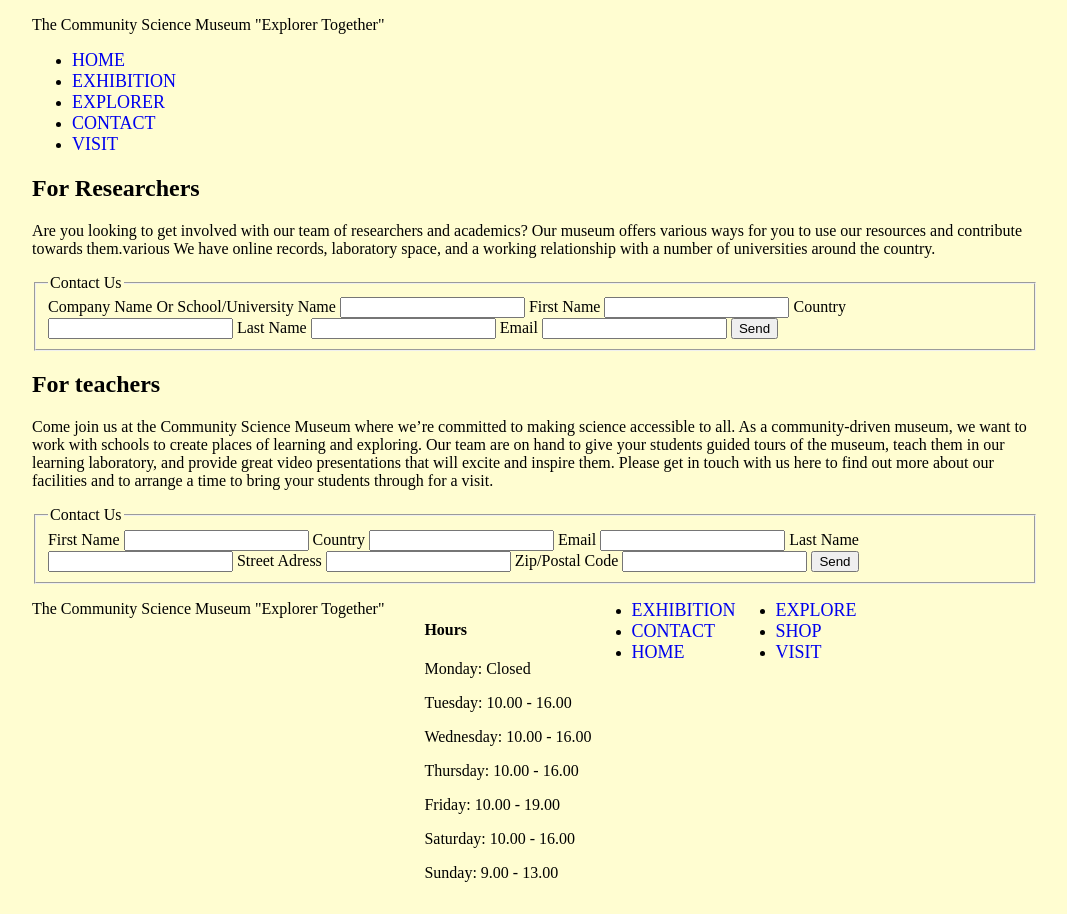
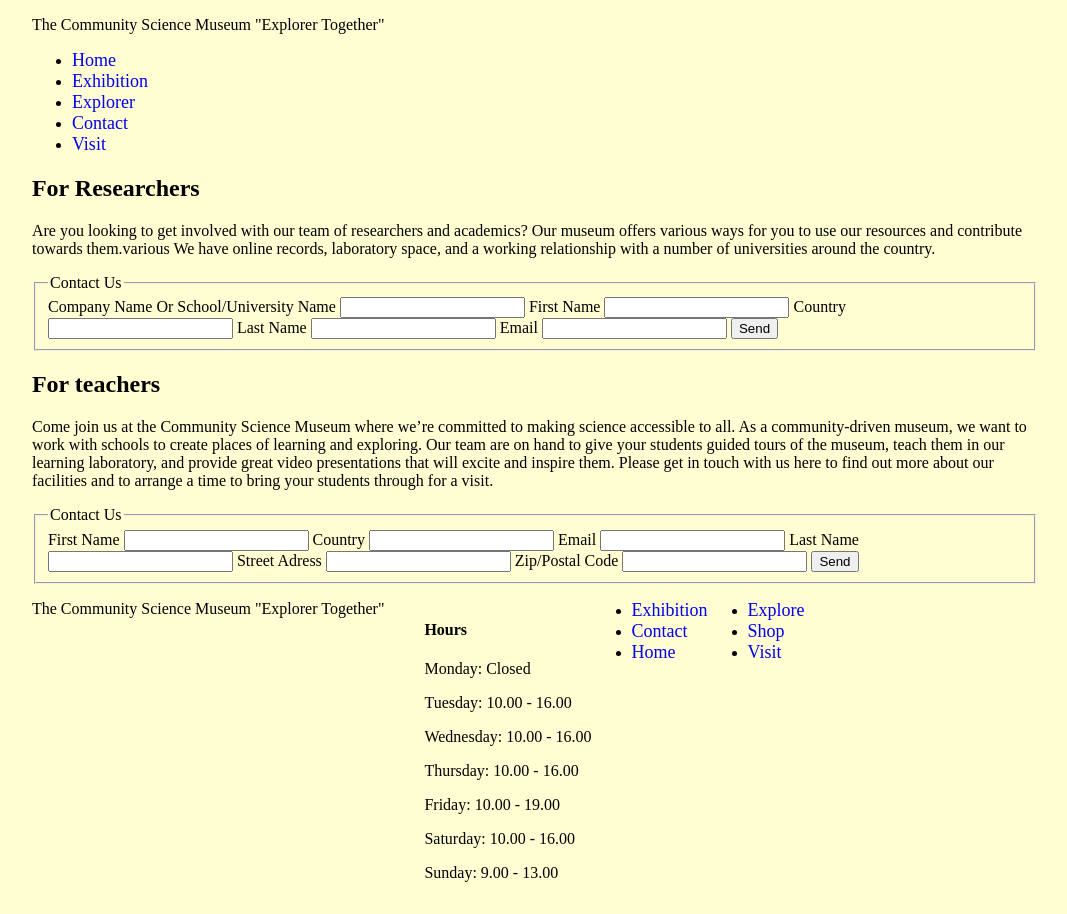
Before and after one commit to PythonMasterAlexander/semester-project-1, a website: page src/pages/contact.html in a window 1280 px wide. Shown: the whole page, without its empty margins (105-1172 px from the left). Drawn offline with nearby package versions, Linux system fonts and the light colour scheme; files that its build step writes are made by us from their sources.

Commit message:
Changed the syntax on the engines part in package.json file. Removed upercase letters on the menu headings in the contact page

```diff
--- a/src/pages/contact.html
+++ b/src/pages/contact.html
@@ -13,11 +13,16 @@
     </header>
     <nav role="navigation">
       <ul>
-        <li><a href="index.html" title="Link to the Home Page for the Community Science Museum">HOME</a></li>
-        <li><a href="exhibition.html" title="Link to the Exhibition Page for the Science Museum">EXHIBITION</a></li>
-        <li><a href="explorer.html" title="Link to the Explore Page for the Community Science Museum">EXPLORER</a></li>
-        <li><a href="contact.html"title="Link to the Contact Page for the Community Science Museum">CONTACT</a></li>
-        <li><a href="visit.html"title="Link to the Visit Page for the CommunityScience Museum">VISIT</a></li>
+        <li><a href="index.html" title="Link to the Home Page for the Community
+						Science Museum">Home</a></li>
+        <li><a href="exhibition.html" title="Link to the Exhibition Page for the
+						Science Museum">Exhibition</a></li>
+        <li><a href="explorer.html" title="Link to the Explore Page for the
+						Community Science Museum">Explorer</a></li>
+        <li><a href="contact.html"title="Link to the Contact Page for the
+						Community Science Museum">Contact</a></li>
+        <li><a href="visit.html"title="Link to the Visit Page for the
+						CommunityScience Museum">Visit</a></li>
       </ul>
      </nav>
     <main role="main">
@@ -81,14 +86,19 @@
         <p>Sunday: 9.00 - 13.00</p>
       </ul>
       <ul class=col3>
-        <li><a href="exhibition.html" title="Link to the Exhibition Page for The Community Science Museum">EXHIBITION</a></li>
-        <li><a href="contact.html" title="Link to the Contact Page the ">CONTACT</a></li>
-        <li><a href="index.html" title="Link to the Home Page for the Community Science Museum">HOME</a></li>
+        <li><a href="exhibition.html" title="Link to the Exhibition Page for The
+						Community Science Museum">Exhibition</a></li>
+        <li><a href="contact.html" title="Link to the Contact Page the ">Contact</a></li>
+        <li><a href="index.html" title="Link to the Home Page for the Community
+						Science Museum">Home</a></li>
       </ul>
       <ul class="col4">
-        <li><a href="explore.html" title="Link to the Explore Page for the Community Science Museum">EXPLORE</a></li>
-        <li><a href="shop.html" title="Link to the Shop Page for the Community Science Museum">SHOP</a></li>
-        <li><a href="visit.html" title="Link to the Visit Page for the Community Science Museum">VISIT</a></li>
+        <li><a href="explore.html" title="Link to the Explore Page for the
+						Community Science Museum">Explore</a></li>
+        <li><a href="shop.html" title="Link to the Shop Page for the Community
+						Science Museum">Shop</a></li>
+        <li><a href="visit.html" title="Link to the Visit Page for the Community
+						Science Museum">Visit</a></li>
       </ul>
     </footer>
   </body>
```
Also changed, not shown: package.json (+8 -5 lines).
